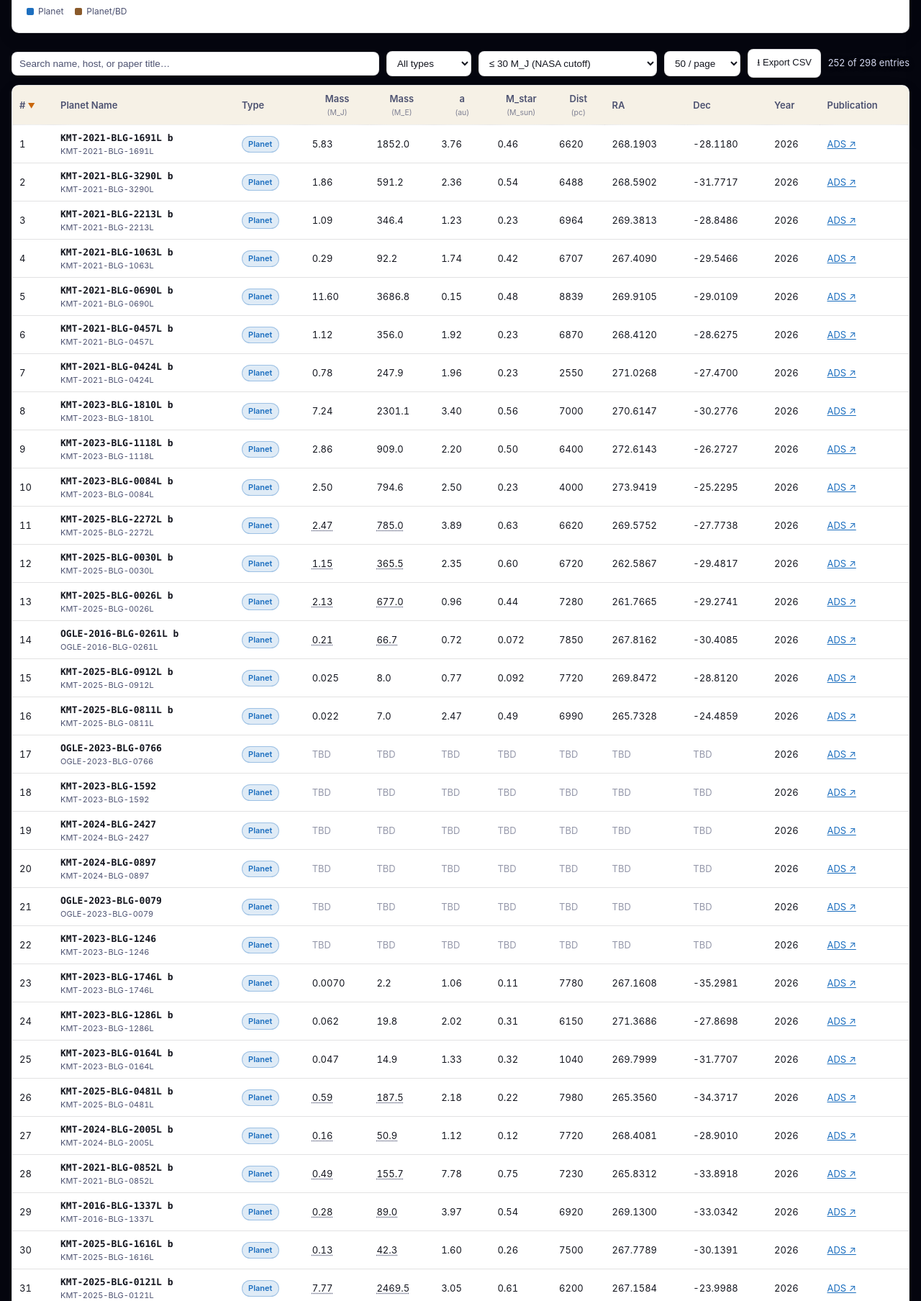
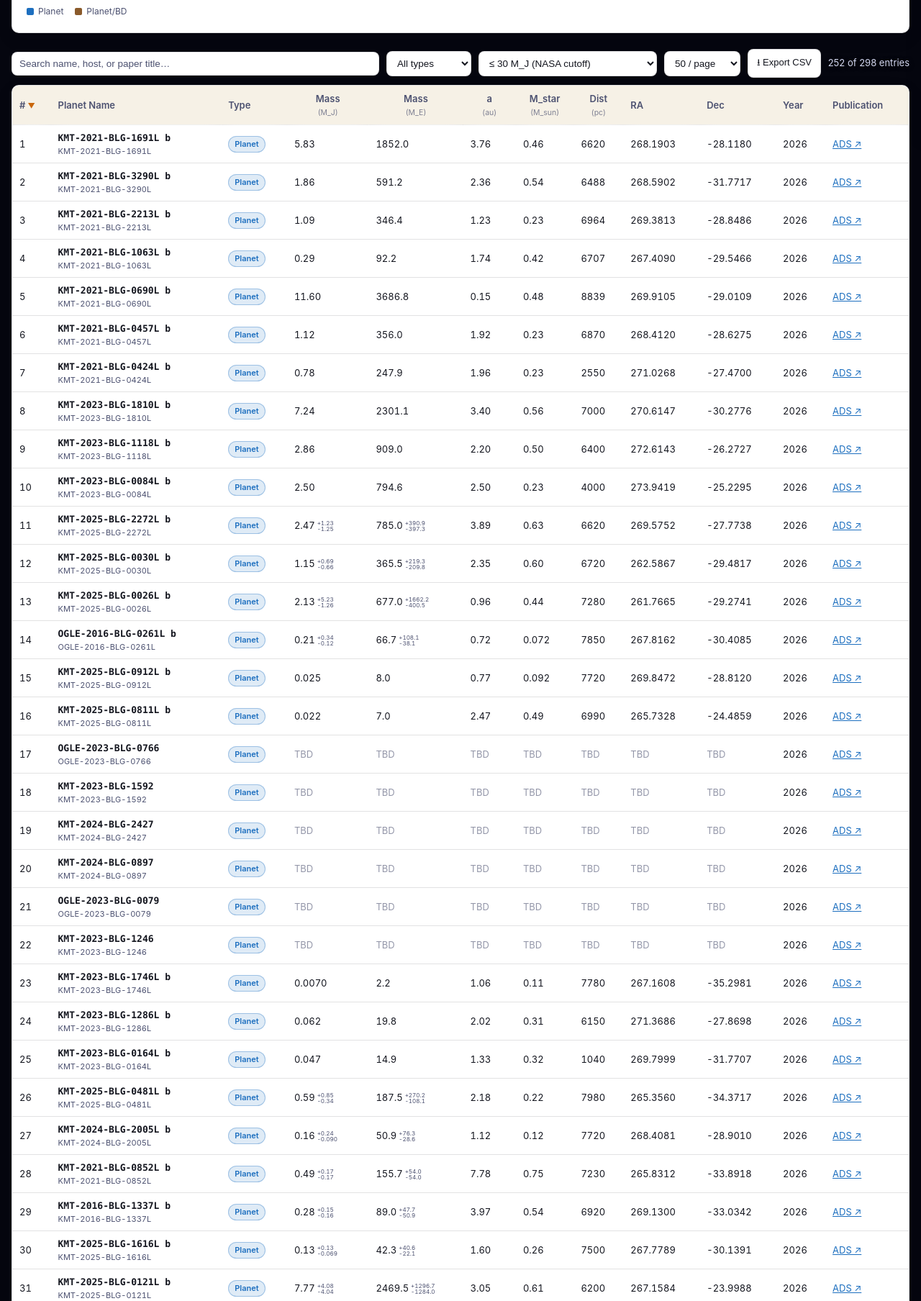
Before and after one commit to bulk17/ExoKMTNet, a PHP site: page / in a window 1280 px wide. Shown: the part 614-2422 px from the top of the page at 72% size. Run offline with PHP 8.4, Linux system fonts and the light colour scheme.

Commit message:
Show mass error bars inline in the table instead of tooltip-only
Mass (M_J)/(M_E) cells now render the +upper/-lower error as a small
stacked superscript/subscript next to the value (e.g. "3.40 +3.70/-1.60"
stacked), matching standard astronomy notation, instead of hiding it
behind a hover-only tooltip. The tooltip is kept as a redundant text
alternative.

Co-Authored-By: Claude Sonnet 5 <noreply@anthropic.com>
Claude-Session: https://claude.ai/code/session_01RAVsNxWpCwsfMrRuYxU2jC

```diff
--- a/assets/css/style.css
+++ b/assets/css/style.css
@@ -443,7 +443,17 @@ table.data tbody tr:last-child td { border-bottom: none; }
 
 .na { color: var(--text-dim); opacity: 0.6; }
 
-.has-err { text-decoration: underline dotted var(--text-dim); text-underline-offset: 2px; cursor: help; }
+.err-stack {
+  display: inline-flex;
+  flex-direction: column;
+  justify-content: center;
+  font-size: 0.62em;
+  line-height: 1.05;
+  color: var(--text-dim);
+  margin-left: 3px;
+  vertical-align: middle;
+  cursor: help;
+}
 
 .pager {
   display: flex;
--- a/assets/js/app.js
+++ b/assets/js/app.js
@@ -239,18 +239,24 @@
   function numOrNA(v, digits, err1, err2) {
     var f = digits === undefined ? fmtAdaptive(v) : fmtNum(v, digits);
     if (f === null) return '<span class="na">TBD</span>';
-    var err = errText(err1, err2, digits);
-    return err ? '<span class="has-err" title="' + escapeAttr(err) + '">' + f + "</span>" : f;
+    var parts = errParts(err1, err2, digits);
+    if (!parts) return f;
+    return (
+      f +
+      '<span class="err-stack" title="+' + escapeAttr(parts.hi) + " / " + escapeAttr(parts.lo) + '">' +
+      "<span>+" + parts.hi + "</span><span>" + parts.lo + "</span>" +
+      "</span>"
+    );
   }
 
-  // Formats asymmetric +upper/-lower error bars, e.g. "+0.80 / -0.60".
+  // hi/lo formatted magnitudes for the "+upper / lower" asymmetric error bar.
   // err1 is stored positive (upper bound), err2 negative (lower bound).
-  function errText(err1, err2, digits) {
+  function errParts(err1, err2, digits) {
     if (err1 == null || err2 == null) return null;
     var fmt = function (v) { return digits === undefined ? fmtAdaptive(v) : fmtNum(v, digits); };
     var hi = fmt(err1), lo = fmt(err2);
     if (hi === null || lo === null) return null;
-    return "+" + hi + " / " + lo;
+    return { hi: hi, lo: lo };
   }
 
   function escapeHtml(s) {
@@ -423,12 +429,12 @@
     return "<dt>" + label + "</dt><dd>" + (value === null || value === undefined || value === "" ? '<span class="na">—</span>' : value) + "</dd>";
   }
 
-  // Value plus its "(+hi / lo)" error range, when both bounds are known.
+  // Value plus its "(+hi / -lo)" error range, when both bounds are known.
   function withErr(v, digits, err1, err2) {
     var f = digits === undefined ? fmtAdaptive(v) : fmtNum(v, digits);
     if (f === null) return null;
-    var err = errText(err1, err2, digits);
-    return err ? f + " (" + err + ")" : f;
+    var parts = errParts(err1, err2, digits);
+    return parts ? f + " (+" + parts.hi + " / " + parts.lo + ")" : f;
   }
 
   function openDrawer(row) {
```
